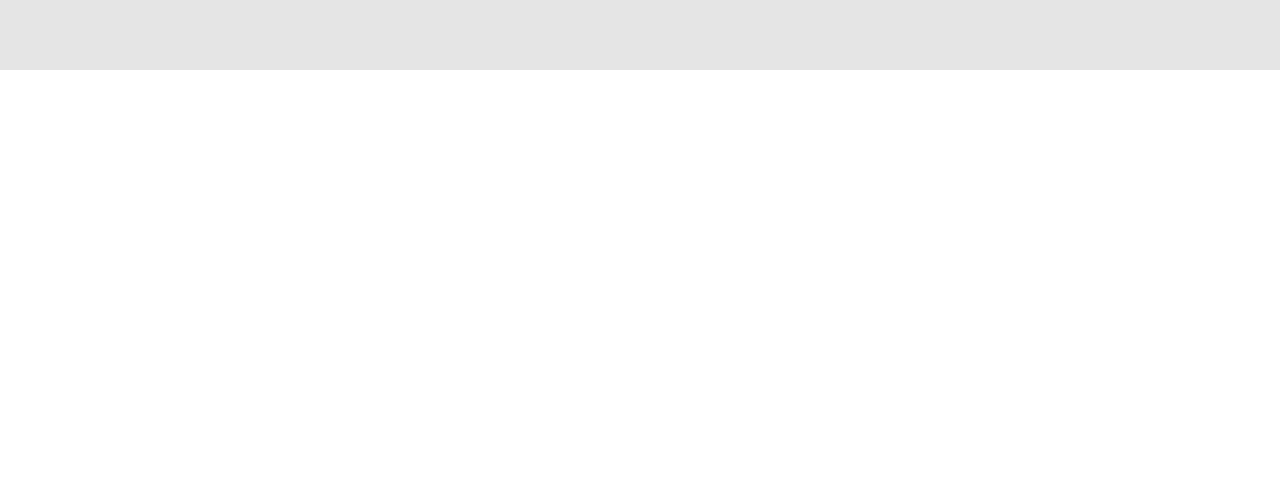
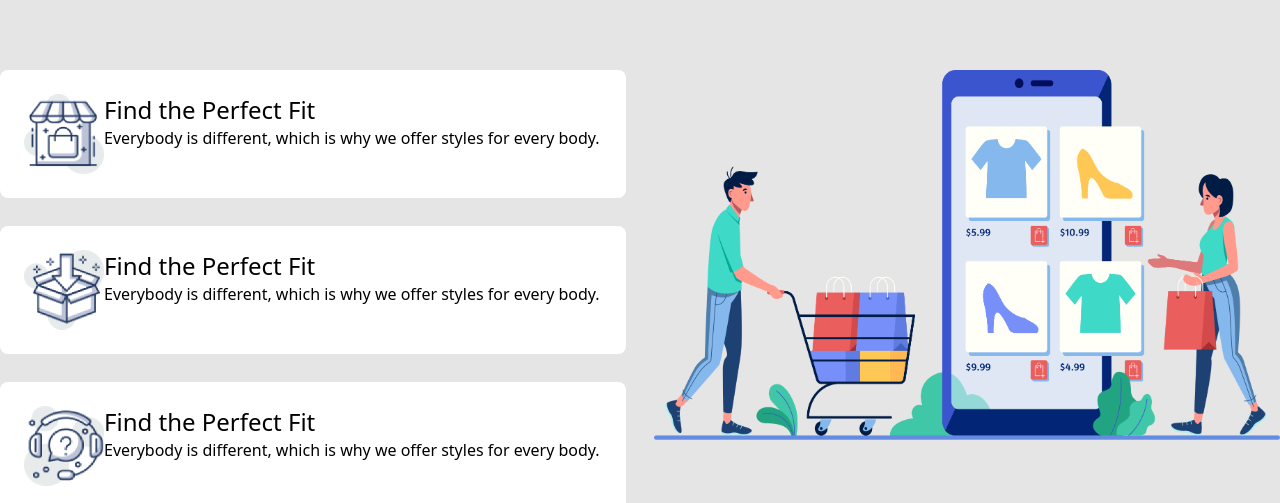
Before and after one commit to tasifaiman21/jahan-s-edit-tailwind, a plain HTML site: page index.html in a window 1280 px wide. Shown: the part 2275-2778 px from the top of the page. Before the commit the page ends 2345 px from the top, so only its background shows below. Drawn offline with nearby package versions, Linux system fonts and the light colour scheme.

Commit message:
second commit

```diff
--- a/index.html
+++ b/index.html
@@ -151,9 +151,38 @@
       </div>
   </div>
 </section>
-
-
-
+<!-- our benefits -->
+<section>
+  <div class="grid grid-cols-2 gap-7">
+      <div class="rounded-lg flex bg-white p-6">
+          <img class="w-20 h-20" src="images/house.png" alt="">
+          <div>
+              <h4 class="text-2xl">Find the Perfect Fit</h4>
+              <p>Everybody is different, which is why we
+                  offer styles for every body.</p>
+          </div>
+      </div>
+      <div class="row-span-3">
+          <img src="images/shopping.png" alt="">
+      </div>
+      <div class="rounded-lg flex bg-white p-6">
+        <img class="w-20 h-20" src="images/box.png" alt="">
+        <div>
+            <h4 class="text-2xl">Find the Perfect Fit</h4>
+            <p>Everybody is different, which is why we
+                offer styles for every body.</p>
+        </div>
+    </div>
+    <div class="rounded-lg flex bg-white p-6">
+      <img class="w-20 h-20" src="images/question.png" alt="">
+      <div>
+          <h4 class="text-2xl">Find the Perfect Fit</h4>
+          <p>Everybody is different, which is why we
+              offer styles for every body.</p>
+      </div>
+  </div>
+  </div>
+</section>
 </main>
 </body>
 </html>
```
